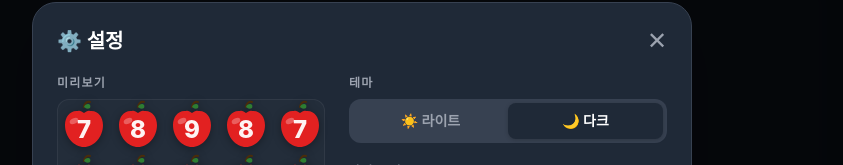
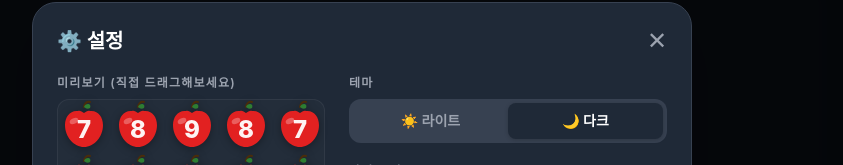
Before and after one commit to hotsemiwest/AppleGame, a React (Vite) app: page / in a window 1280 px wide. Both pictures are taken after a click on the button "⚙️ 설정". Shown: the part 176-341 px from the top of the page, without its empty margins (278-1121 px from the left). Built offline with nearby package versions, Linux system fonts and the light colour scheme; a web font is replaced by a local one.

Commit message:
feat: 미리보기 텍스트에 '직접 드래그해보세요' 추가

```diff
--- a/src/components/SettingsModal.tsx
+++ b/src/components/SettingsModal.tsx
@@ -101,7 +101,7 @@ export function SettingsModal({ onClose }: Props) {
 
           {/* 미리보기 */}
           <div className="shrink-0">
-            <div className="text-xs text-gray-400 uppercase tracking-widest font-semibold mb-2">미리보기</div>
+            <div className="text-xs text-gray-400 uppercase tracking-widest font-semibold mb-2">미리보기 (직접 드래그해보세요)</div>
             <div
               ref={previewRef}
               style={{
```
